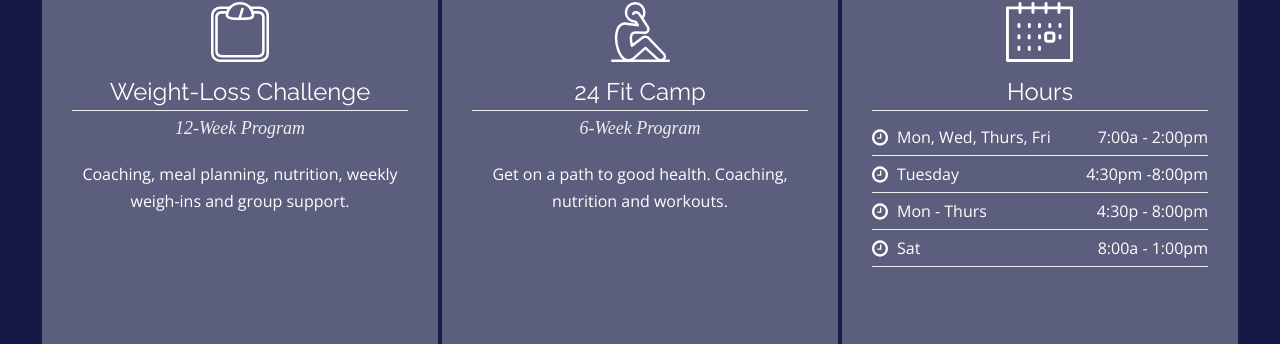
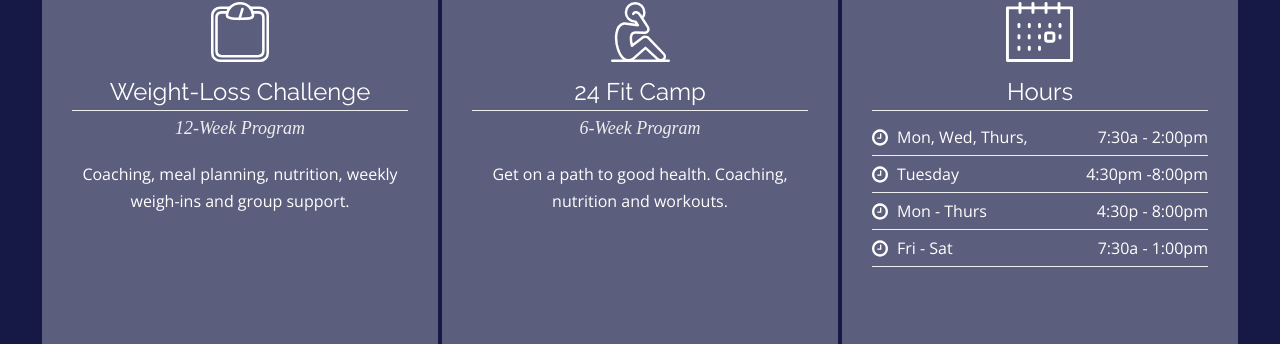
Before and after one commit to rwstone/shapeitup, a Jekyll site: the page built from nutrition/index.md, in a window 1280 px wide and 900 px high, scrolled down 1624 px. Shown: the part 217-561 px from the top of the window. Built offline with Jekyll 4.4.1, drawn with Linux system fonts in a browser that asks for light colours; some web fonts are replaced.

Commit message:
Updated Index

```diff
--- a/nutrition/index.md
+++ b/nutrition/index.md
@@ -25,14 +25,14 @@ service_boxes:
   description: Get on a path to good health. Coaching, nutrition and workouts.
   image: "/img/icons/situp.svg"
 schedule:
-- days: Mon, Wed, Thurs, Fri
-  hours: 7:00a - 2:00pm
+- days: 'Mon, Wed, Thurs, '
+  hours: 7:30a - 2:00pm
 - days: Tuesday
   hours: 4:30pm -8:00pm
 - days: Mon - Thurs
   hours: 4:30p - 8:00pm
-- days: Sat
-  hours: 8:00a - 1:00pm
+- days: Fri - Sat
+  hours: 7:30a - 1:00pm
 title_seo: Nutrition and Smoothie Bar | Shape It Up Nutrition & Fitness
 description_seo: Enjoy smoothies, teas and more at our Smoothie Bar. Talk with a wellness
   coach, join a weightloss program or take part in fit camp.
```
